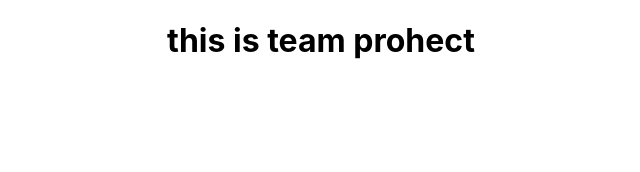
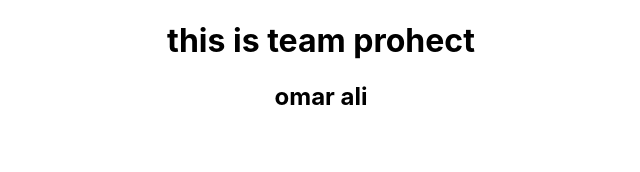
Before and after one commit to omarali18/team-project-client, a React (Create React App) app: page / in a window 1280 px wide. Shown: the top 172 px of the page, without its empty margins (319-959 px from the left). Built offline with nearby package versions, Linux system fonts and the light colour scheme.

Commit message:
edit test

```diff
--- a/src/App.js
+++ b/src/App.js
@@ -5,6 +5,7 @@ function App() {
   return (
     <div className="App">
      <h1>this is team prohect</h1>
+     <h2>omar ali</h2>
     </div>
   );
 }
```
